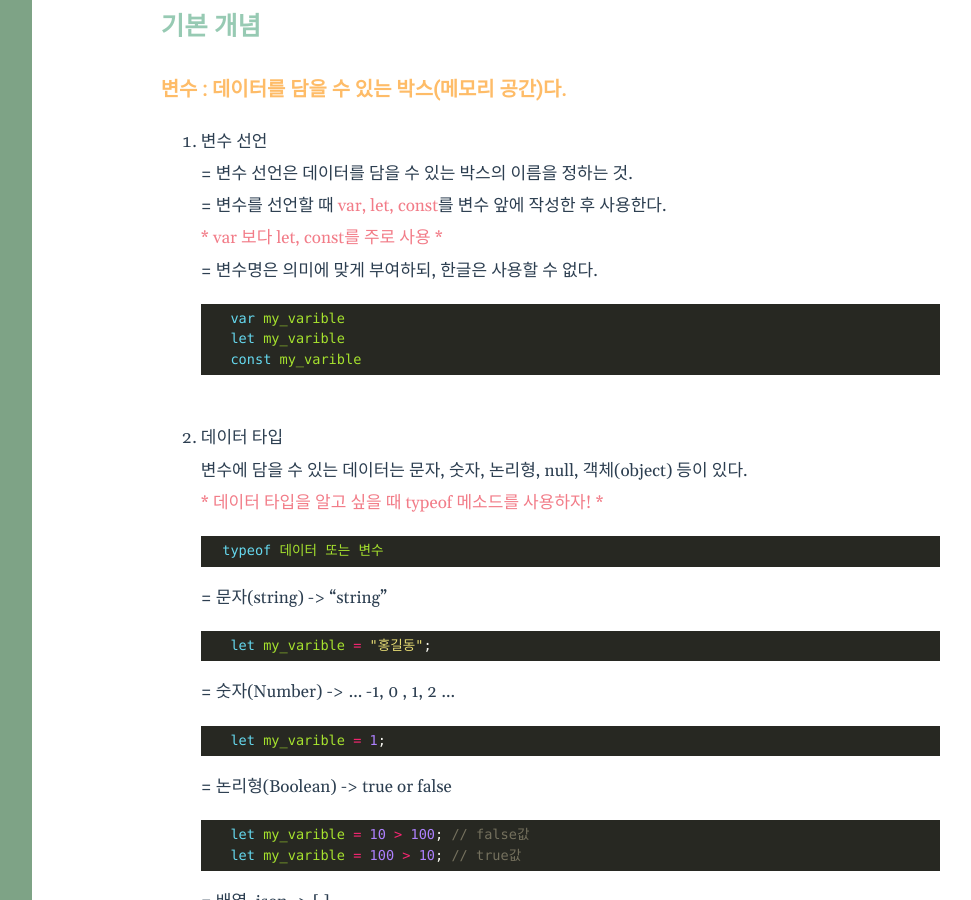
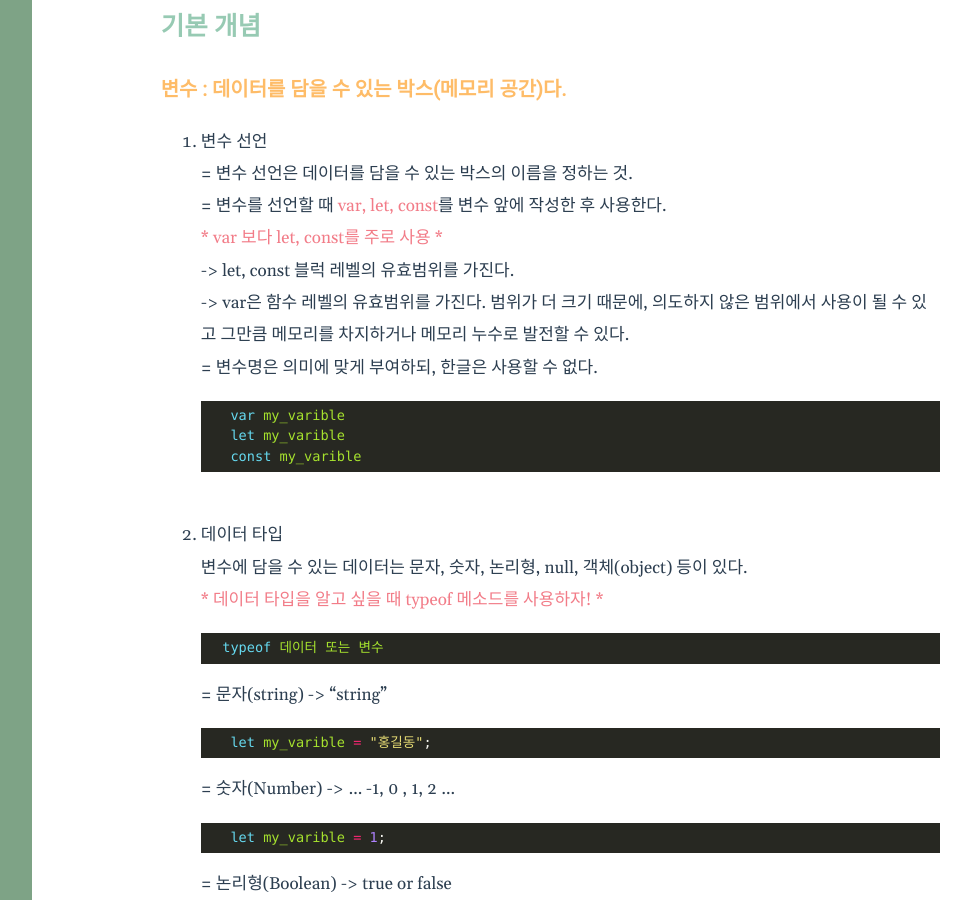
Before and after one commit to busy-joj/busy-joj.github.io, a Jekyll site: the page built from _posts/Javascript/2022-05-25-js1.markdown, in a window 1280 px wide and 900 px high, scrolled down 1367 px. Shown: the whole window, without its empty margins (288-1259 px from the left). Built offline with Jekyll 4.4.1, drawn with Linux system fonts in a browser that asks for light colours.

Commit message:
js 함수 포스팅 수정

````diff
--- a/_posts/Javascript/2022-05-25-js1.markdown
+++ b/_posts/Javascript/2022-05-25-js1.markdown
@@ -54,6 +54,9 @@ category: Javascript
 
    = 변수를 선언할 때 <span style="color:#f27c88;">var, let, const</span>를 변수 앞에 작성한 후 사용한다.
    <span style="color:#f27c88;">* var 보다 let, const를 주로 사용 * </span>
+   -> let, const 블럭 레벨의 유효범위를 가진다.
+   -> var은 함수 레벨의 유효범위를 가진다.
+ 범위가 더 크기 때문에, 의도하지 않은 범위에서 사용이 될 수 있고 그만큼 메모리를 차지하거나 메모리 누수로 발전할 수 있다.
 
    = 변수명은 의미에 맞게 부여하되, 한글은 사용할 수 없다.
    ```javascript
````
